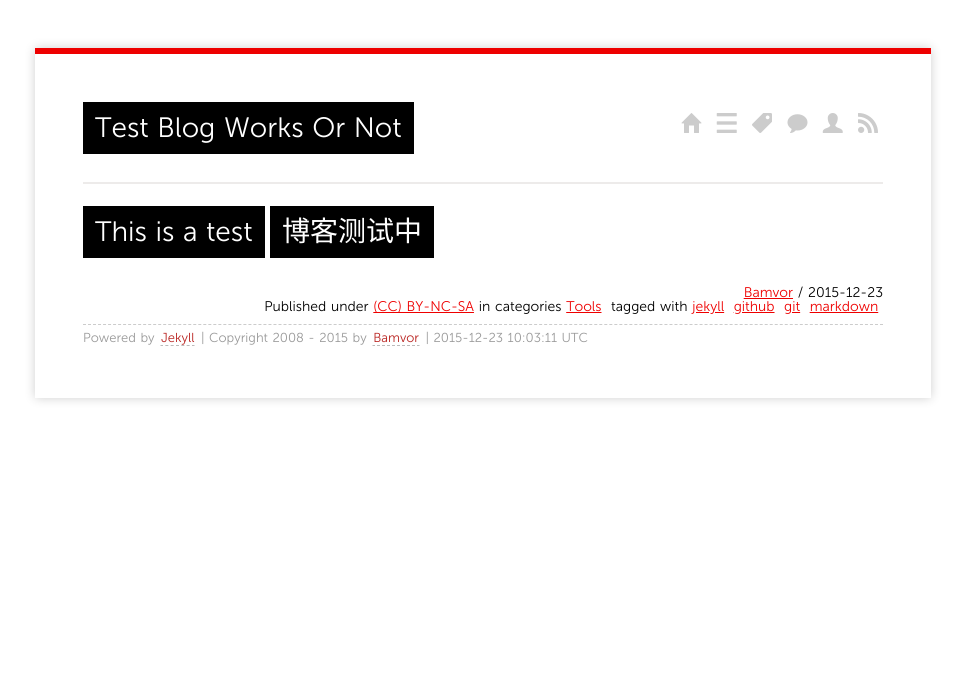
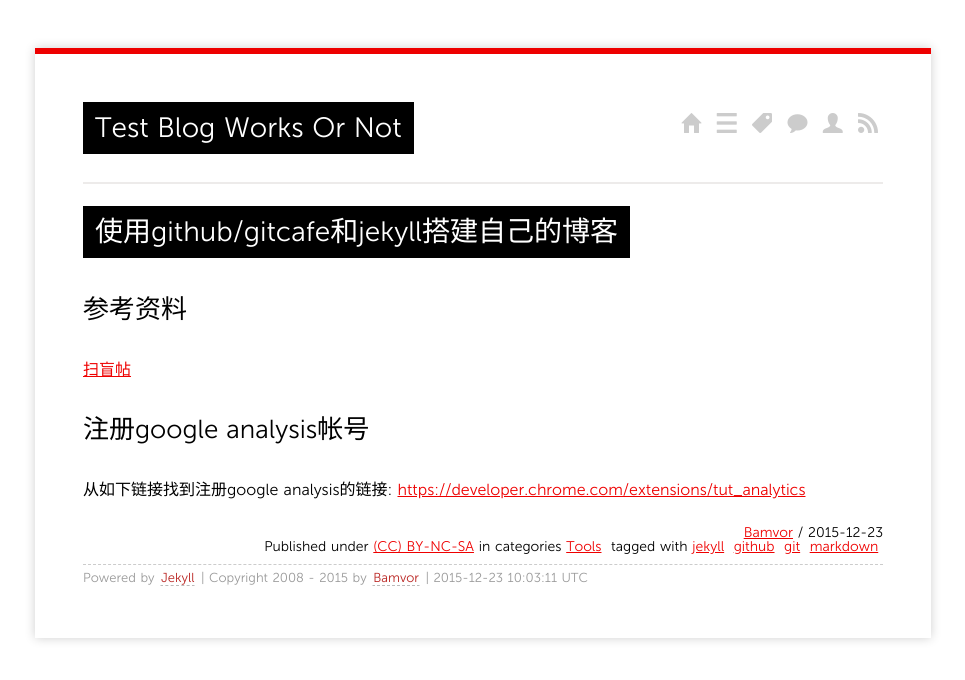
Before and after one commit to bjzhang/bjzhang.github.io, a Jekyll site: the page built from _posts/2015/2015-12-23-test-blog-works-or-not.md, in a window 1280 px wide. Shown: the top 680 px of the page, without its empty margins (157-1122 px from the left). Built offline with Jekyll 4.4.1, drawn with Linux system fonts in a browser that asks for light colours; Markdown is read by kramdown in place of the engine named in the settings; comment, search, counter and statistics services are not loaded.

Commit message:
update my google analysis account
Signed-off-by: Bamvor Jian Zhang <bamvor.zhangjian@linaro.org>

```diff
--- a/_layouts/default.html
+++ b/_layouts/default.html
@@ -42,7 +42,7 @@
 
     <script type="text/javascript">
       var _gaq = _gaq || [];
-      _gaq.push(['_setAccount', 'UA-12936429-2']);
+      _gaq.push(['_setAccount', 'UA-71680975-1']);
       _gaq.push(['_trackPageview']);
       (function() {
         var ga = document.createElement('script'); ga.type = 'text/javascript'; ga.async = true;
--- a/_posts/2015/2015-12-23-test-blog-works-or-not.md
+++ b/_posts/2015/2015-12-23-test-blog-works-or-not.md
@@ -4,8 +4,13 @@ categories: [Tools]
 tags: [jekyll, github, git, markdown]
 ---
 
-This is a test
-==============
+使用github/gitcafe和jekyll搭建自己的博客
+=======================================
 
-博客测试中
-=========
+参考资料
+--------
+[扫盲帖](https://pages.github.com/)
+
+注册google analysis帐号
+----------------------
+从如下链接找到注册google analysis的链接: <https://developer.chrome.com/extensions/tut_analytics>
```
